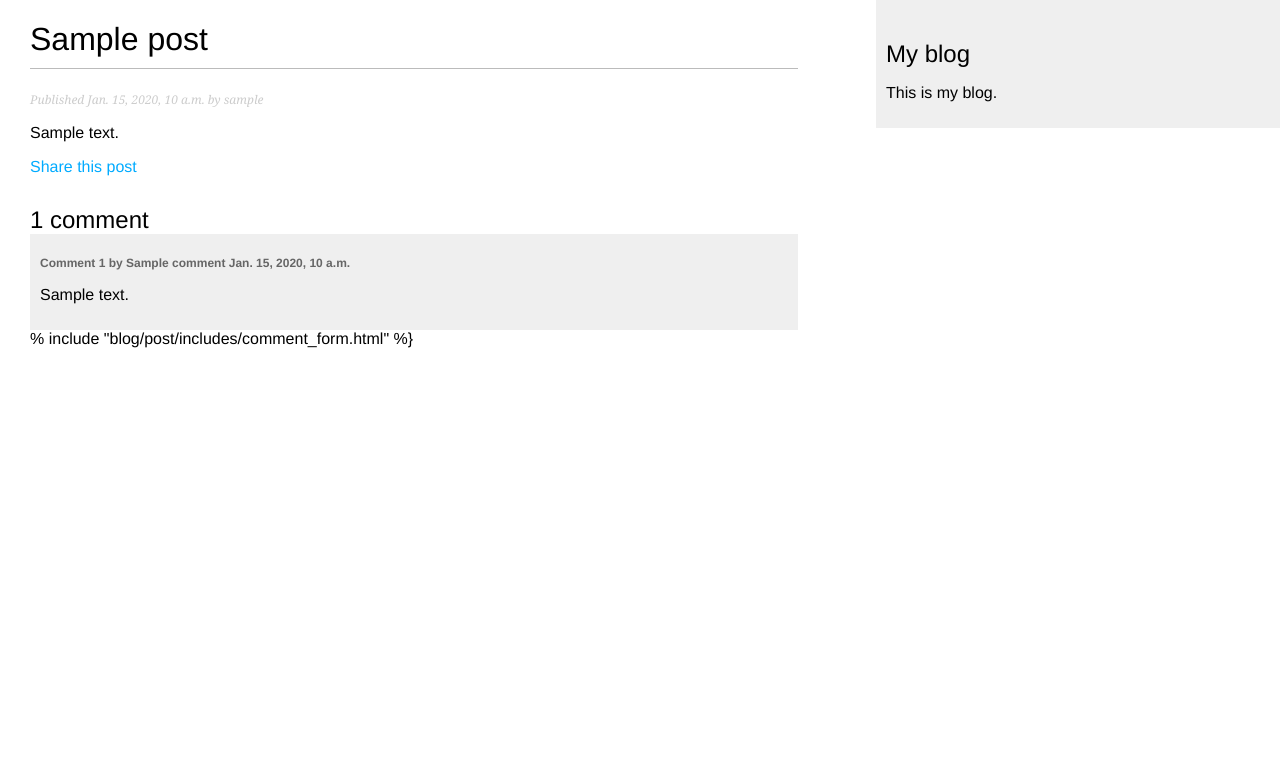
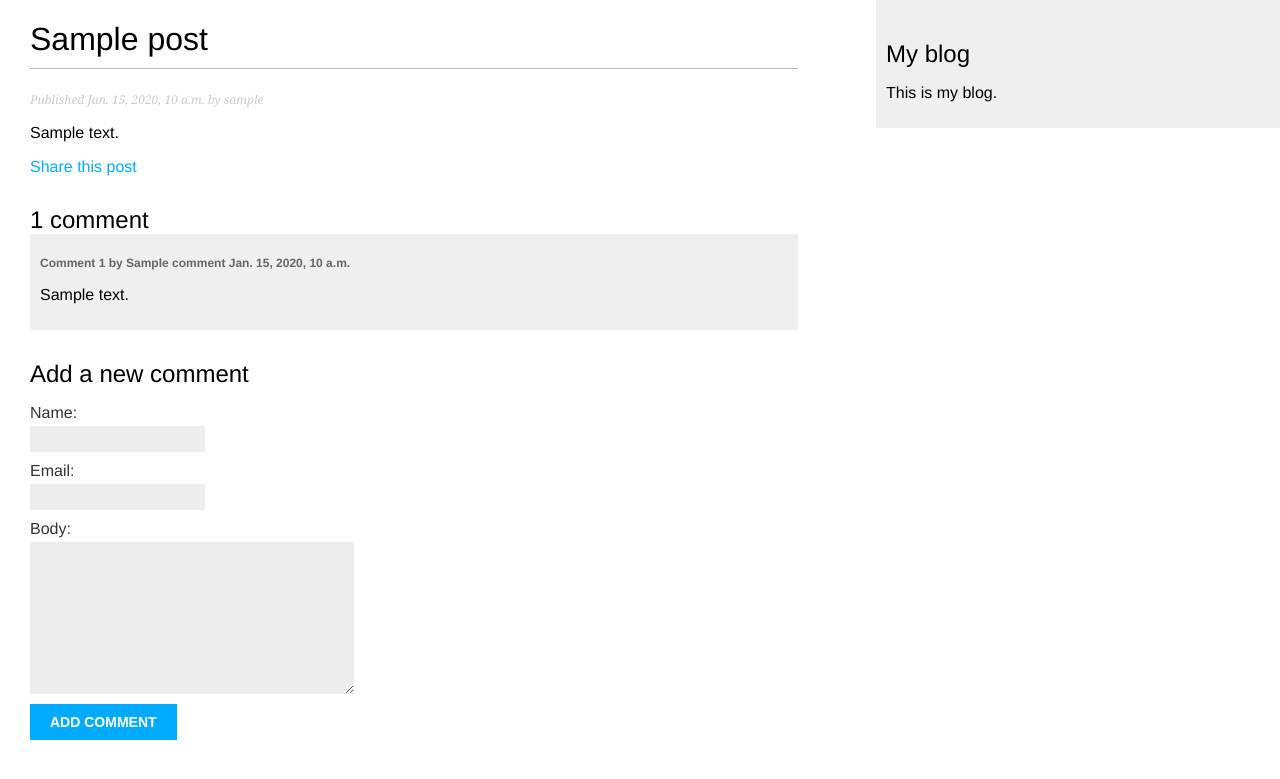
Before and after one commit to DudchenkoDV/myBlog, a Django app: a page that uses mysite/blog/templates/blog/post/detail.html in a window 1280 px wide. Shown: the top 779 px of the page. Run offline with Django 4.2, Linux system fonts and the light colour scheme; tables that the repository leaves empty hold one stand-in row (values such as "Sample post").

Commit message:
fix template

```diff
--- a/mysite/blog/templates/blog/post/detail.html
+++ b/mysite/blog/templates/blog/post/detail.html
@@ -29,5 +29,5 @@
   {% empty %}
     <p>There are no comments yet.</p>
   {% endfor %}
-  % include "blog/post/includes/comment_form.html" %}
+  {% include "blog/post/includes/comment_form.html" %}
 {% endblock %}
```
Also changed, not shown: mysite/blog/templates/blog/post/includes/comment_form.html (renamed from mysite/blog/templates/blog/post/includes/commnt_form.html).
